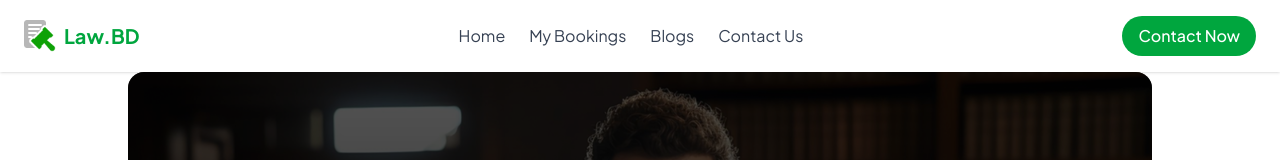
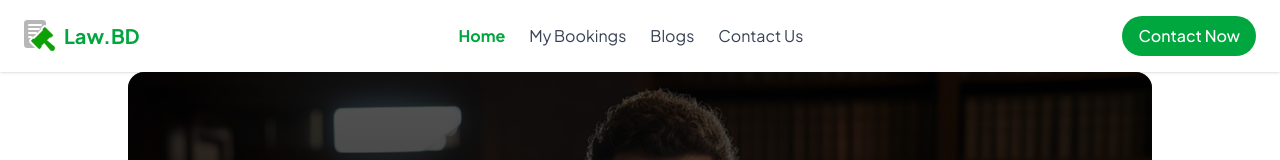
Before and after one commit to fatemaony/Lawer-BD, a React (Vite) app: page / in a window 1280 px wide. Shown: the top 160 px of the page. Built offline with nearby package versions, Linux system fonts and the light colour scheme.

Commit message:
fixed nav links

```diff
--- a/src/Components/NavBar.jsx
+++ b/src/Components/NavBar.jsx
@@ -1,6 +1,6 @@
 import React from 'react';
 import logo from '../assets/logo.png'; // You'll need to add this logo asset
-import { Link } from 'react-router-dom';
+import { NavLink } from 'react-router-dom';
 
 const Navbar = () => {
   return (
@@ -12,10 +12,38 @@ const Navbar = () => {
         </div>
 
         <div className="hidden md:flex space-x-6">
-          <Link to="/" className="text-gray-700 hover:text-green-600">Home</Link>
-          <Link to="/my-bookings" className="text-gray-700 hover:text-green-600">My Bookings</Link>
-          <Link to="/blogs" className="text-gray-700 hover:text-green-600">Blogs</Link>
-          <Link to="/contact-us" className="text-gray-700 hover:text-green-600">Contact Us</Link>
+          <NavLink
+            to="/"
+            className={({ isActive }) =>
+              isActive ? "text-green-600 font-bold" : "text-gray-700 hover:text-green-600"
+            }
+          >
+            Home
+          </NavLink>
+          <NavLink
+            to="/my-bookings"
+            className={({ isActive }) =>
+              isActive ? "text-green-600 font-bold" : "text-gray-700 hover:text-green-600"
+            }
+          >
+            My Bookings
+          </NavLink>
+          <NavLink
+            to="/blogs"
+            className={({ isActive }) =>
+              isActive ? "text-green-600 font-bold" : "text-gray-700 hover:text-green-600"
+            }
+          >
+            Blogs
+          </NavLink>
+          <NavLink
+            to="/contact-us"
+            className={({ isActive }) =>
+              isActive ? "text-green-600 font-bold" : "text-gray-700 hover:text-green-600"
+            }
+          >
+            Contact Us
+          </NavLink>
         </div>
 
         <button className="bg-green-600 hover:bg-green-700 text-white font-medium py-2 px-4 rounded-full">
--- /dev/null
+++ b/src/Layout.jsx
@@ -0,0 +1,15 @@
+// src/Layout.jsx
+import NavBar from "./Components/NavBar";
+import Footer from "./Components/Footer";
+
+const Layout = ({ children }) => {
+  return (
+    <div className="flex flex-col min-h-screen">
+      <NavBar />
+      <main className="flex-grow">{children}</main>
+      <Footer />
+    </div>
+  );
+};
+
+export default Layout;
--- a/src/index.css
+++ b/src/index.css
@@ -3,3 +3,9 @@
 body{
     font-family: Plus Jakarta Sans;
 }
+
+.Active{
+    background-color: #F9F9F9;
+    border-radius: 8px;
+    box-shadow: 0px 4px 16px rgba(0, 0, 0, 0.1);
+}
```
